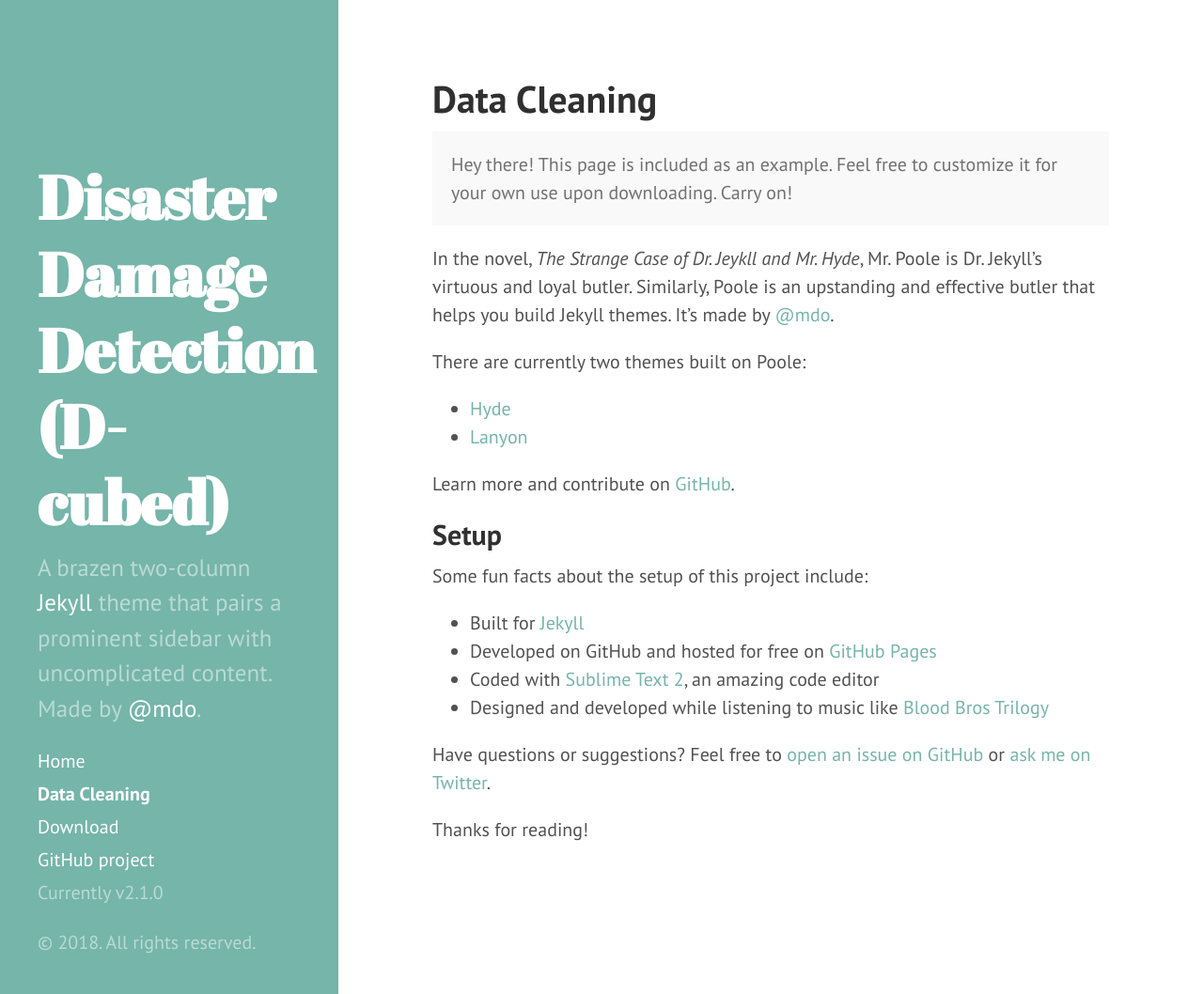
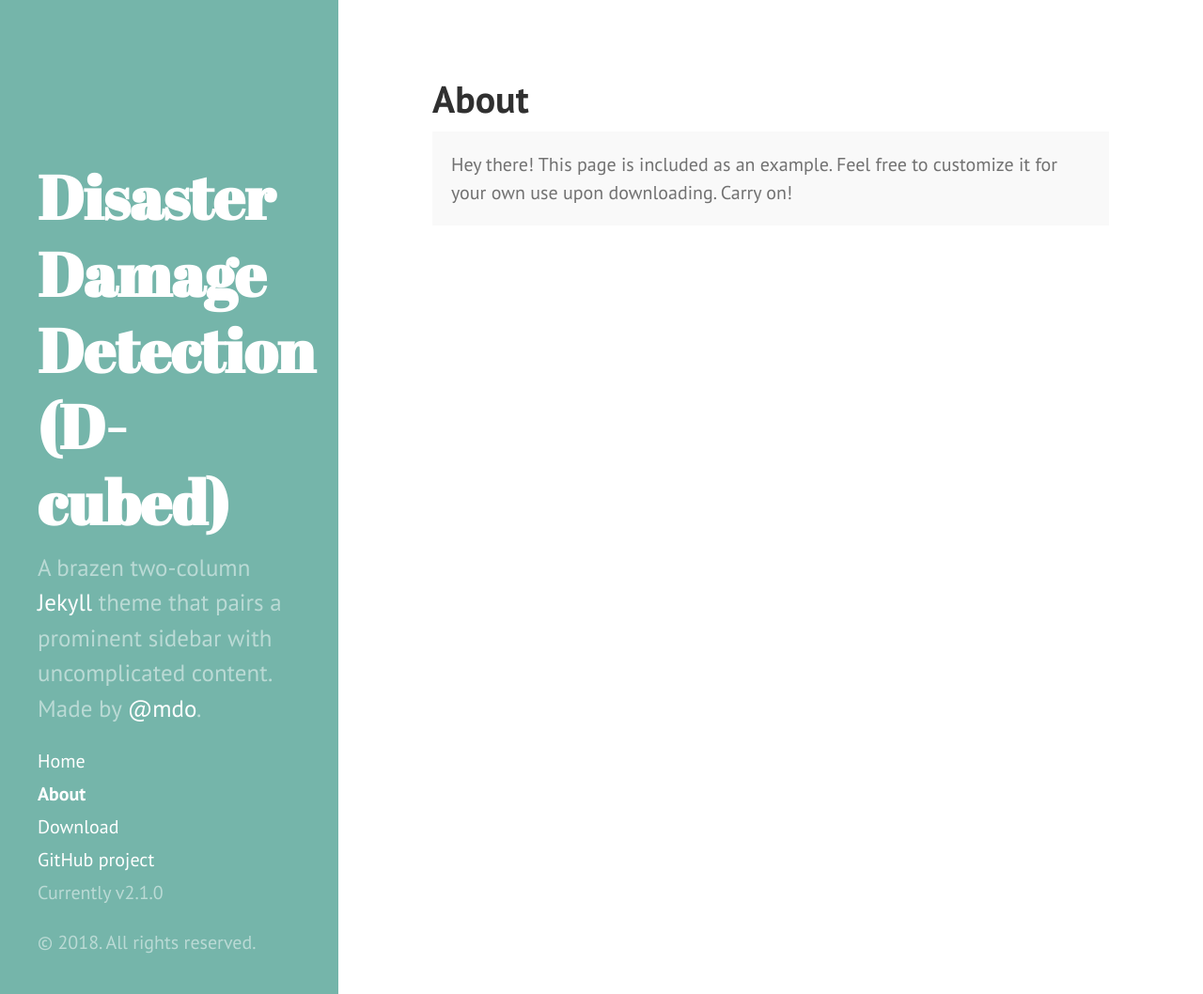
Before and after one commit to DDS-Lab/disaster-damage-detection, a Jekyll site: the page built from about.md, in a window 1280 px wide and 1058 px high. Shown: the whole window at 94% size. Built offline with Jekyll 4.4.1, drawn with Linux system fonts in a browser that asks for light colours.

Commit message:
Update about.md

```diff
--- a/about.md
+++ b/about.md
@@ -1,30 +1,8 @@
 ---
 layout: page
-title: Data Cleaning
+title: About
 ---
 
 <p class="message">
   Hey there! This page is included as an example. Feel free to customize it for your own use upon downloading. Carry on!
 </p>
-
-In the novel, *The Strange Case of Dr. Jeykll and Mr. Hyde*, Mr. Poole is Dr. Jekyll's virtuous and loyal butler. Similarly, Poole is an upstanding and effective butler that helps you build Jekyll themes. It's made by [@mdo](https://twitter.com/mdo).
-
-There are currently two themes built on Poole:
-
-* [Hyde](http://hyde.getpoole.com)
-* [Lanyon](http://lanyon.getpoole.com)
-
-Learn more and contribute on [GitHub](https://github.com/poole).
-
-## Setup
-
-Some fun facts about the setup of this project include:
-
-* Built for [Jekyll](http://jekyllrb.com)
-* Developed on GitHub and hosted for free on [GitHub Pages](https://pages.github.com)
-* Coded with [Sublime Text 2](http://sublimetext.com), an amazing code editor
-* Designed and developed while listening to music like [Blood Bros Trilogy](https://soundcloud.com/maddecent/sets/blood-bros-series)
-
-Have questions or suggestions? Feel free to [open an issue on GitHub](https://github.com/poole/issues/new) or [ask me on Twitter](https://twitter.com/mdo).
-
-Thanks for reading!
```
